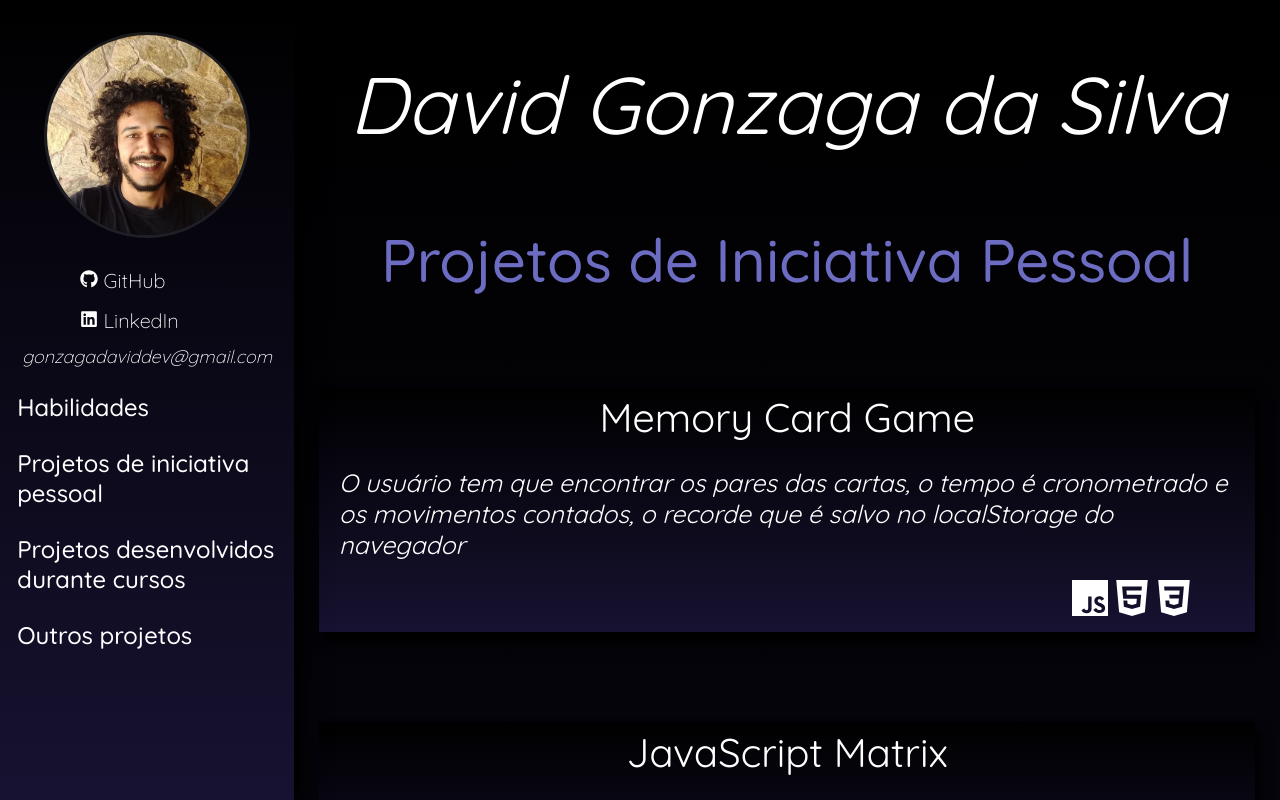
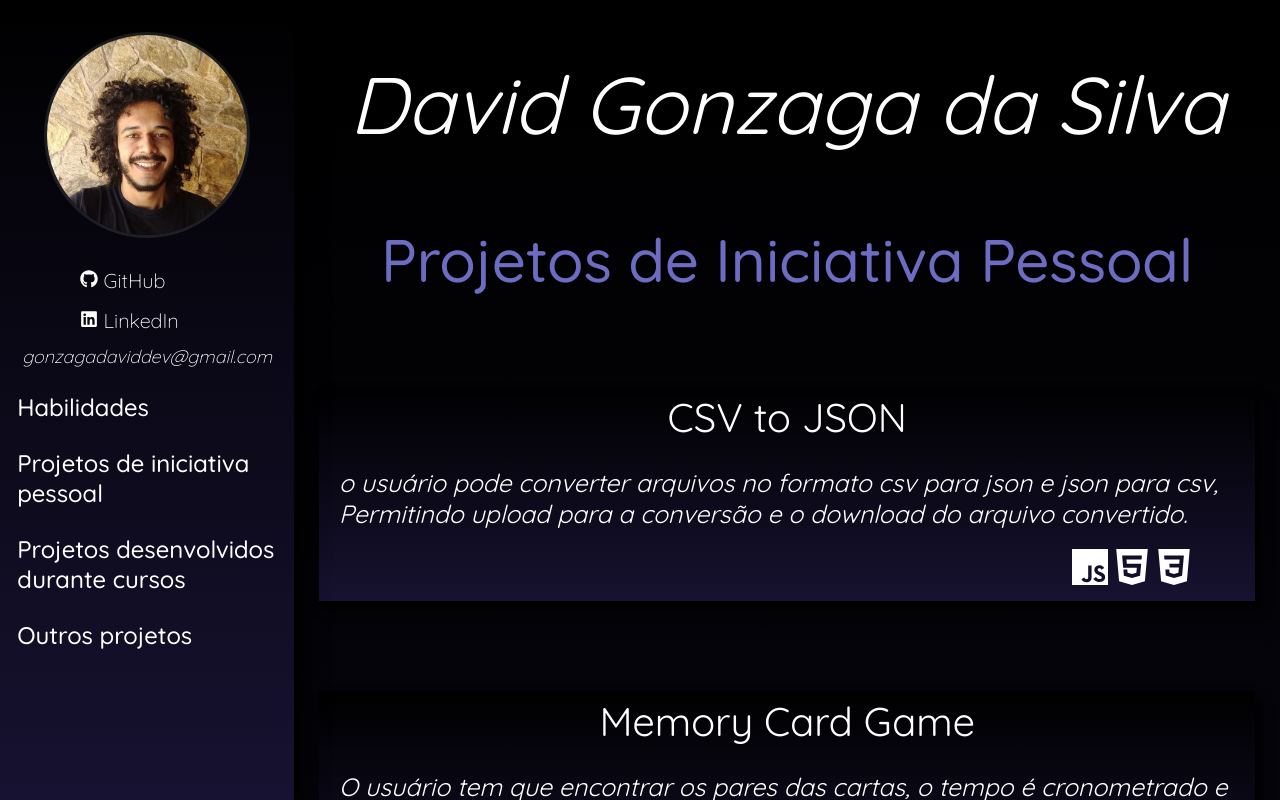
Before and after one commit to Gonzagadavid/portfolio, a React (Create React App) app: page /projetos_pessoais in a window 1280 px wide. Shown: the top 800 px of the page. Built offline with nearby package versions, Linux system fonts and the light colour scheme.

Commit message:
adicionado projeto csv to json na página de iniciativa pessoal

```diff
--- a/src/views/contents/ProjetosPessoais.jsx
+++ b/src/views/contents/ProjetosPessoais.jsx
@@ -6,6 +6,11 @@ const ProjetosPessoais = props => {
   return (
     <div className='contents'>
       <h2>Projetos de Iniciativa Pessoal</h2>
+      <ProjectCard
+        title='CSV to JSON' tec='js html css'
+        description='o usuário pode converter arquivos no formato csv para json e json para csv, Permitindo upload para a conversão e o download do arquivo convertido.'
+        path='https://gonzagadavid.github.io/CSV-To-JSON/'
+      />
       <ProjectCard
         title='Memory Card Game' tec='js html css'
         description='O usuário tem que encontrar os pares das cartas, o tempo é cronometrado e os movimentos contados, o recorde que é salvo no localStorage do navegador'
```
